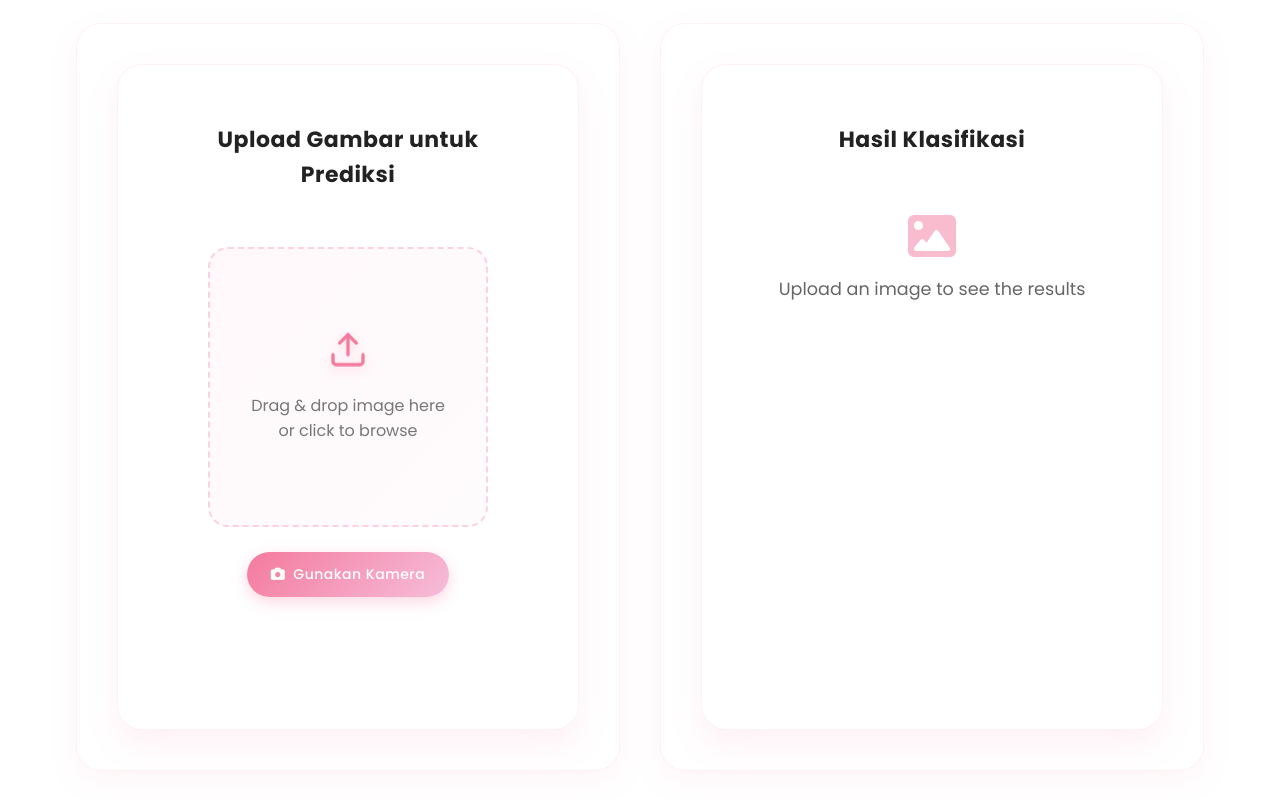
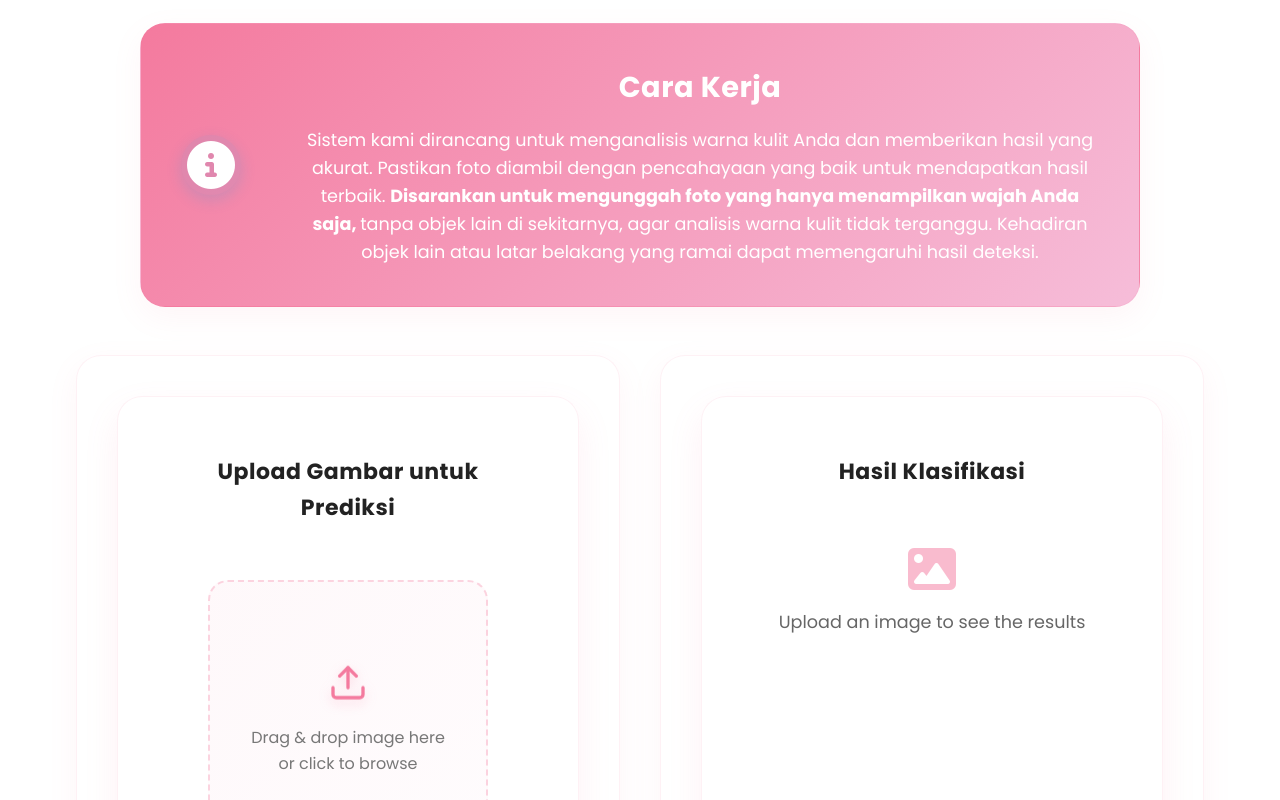
Before and after one commit to divey08/Capstone_FineYourTone, a Vue app in the folder vue-frontend/: page /testing in a window 1280 px wide. Shown: the part 980-1780 px from the top of the page. Built offline with nearby package versions, Linux system fonts and the light colour scheme.

Commit message:
update card cara kerja

```diff
--- a/vue-frontend/src/views/TestingView.vue
+++ b/vue-frontend/src/views/TestingView.vue
@@ -28,6 +28,7 @@
     </div>
 
     <section id="upload-section" class="testing-section" v-if="isOnline">
+
       <div class="container">
         <div class="section-header" data-aos="fade-up">
           <h2 class="section-title">
@@ -37,16 +38,8 @@
             Unggah gambar wajah Anda untuk mendapatkan analisis warna kulit yang
             akurat
           </p>
-        </div><div class="upload-container">
-          <div class="upload-box" data-aos="fade-right" data-aos-delay="100">
-            <ImageUploader @upload="handleImageUpload" @reset="handleReset" />
-          </div>
-          <div class="result-box" data-aos="fade-left" data-aos-delay="200">
-            <ResultsDisplay :result="result" :loading="isLoading" />
-          </div>
         </div>
-
-        <div class="info-box" data-aos="fade-up" data-aos-delay="300">
+                <div class="info-box" data-aos="fade-up" data-aos-delay="300">
           <div class="info-icon">
             <i class="fas fa-info-circle"></i>
           </div>
@@ -56,9 +49,21 @@
               Sistem kami dirancang untuk menganalisis warna kulit Anda dan
               memberikan hasil yang akurat. Pastikan foto diambil dengan
               pencahayaan yang baik untuk mendapatkan hasil terbaik.
+              <strong>Disarankan untuk mengunggah foto yang hanya menampilkan wajah Anda saja, </strong>
+              tanpa objek lain di sekitarnya, agar analisis warna kulit tidak terganggu.
+              Kehadiran objek lain atau latar belakang yang ramai dapat memengaruhi hasil deteksi.
             </p>
           </div>
         </div>
+        <div class="upload-container">
+          <div class="upload-box" data-aos="fade-right" data-aos-delay="100">
+            <ImageUploader @upload="handleImageUpload" @reset="handleReset" />
+          </div>
+          <div class="result-box" data-aos="fade-left" data-aos-delay="200">
+            <ResultsDisplay :result="result" :loading="isLoading" />
+          </div>
+        </div>
+
       </div>
     </section>
 
```
